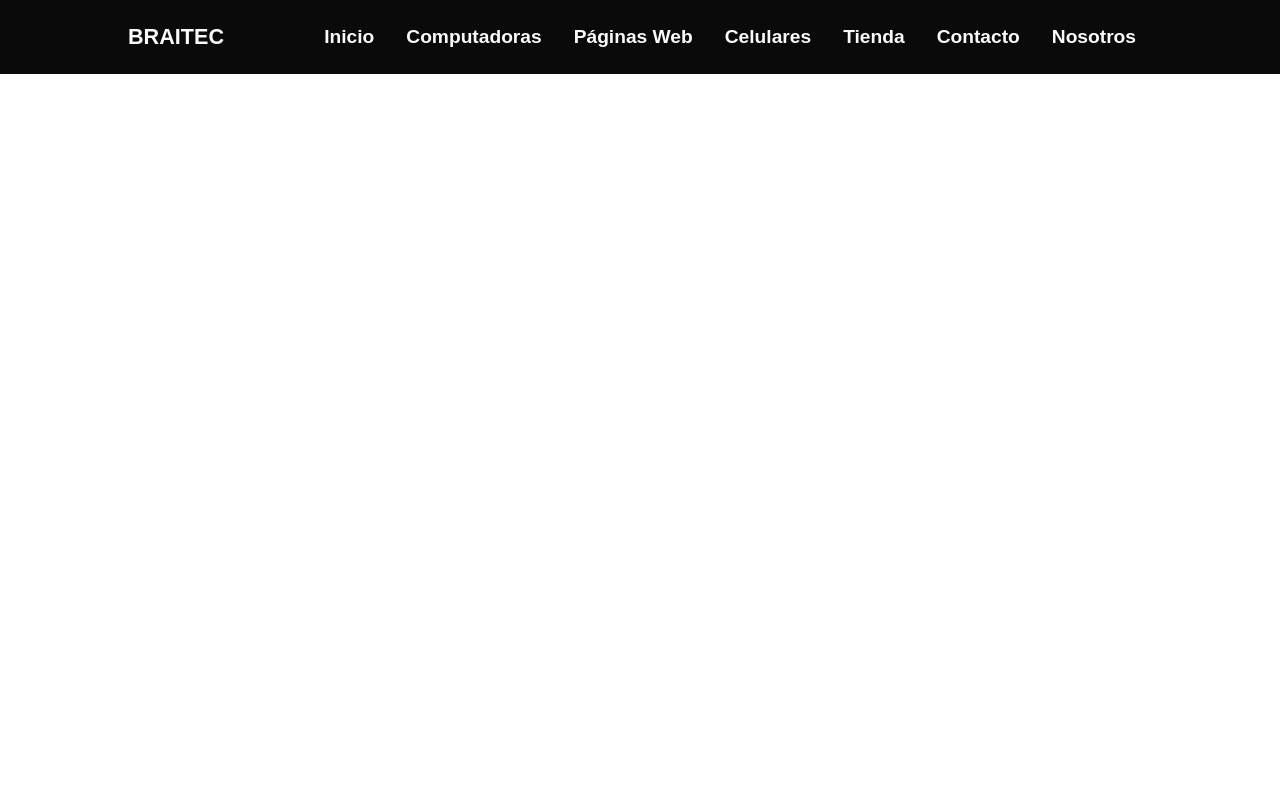
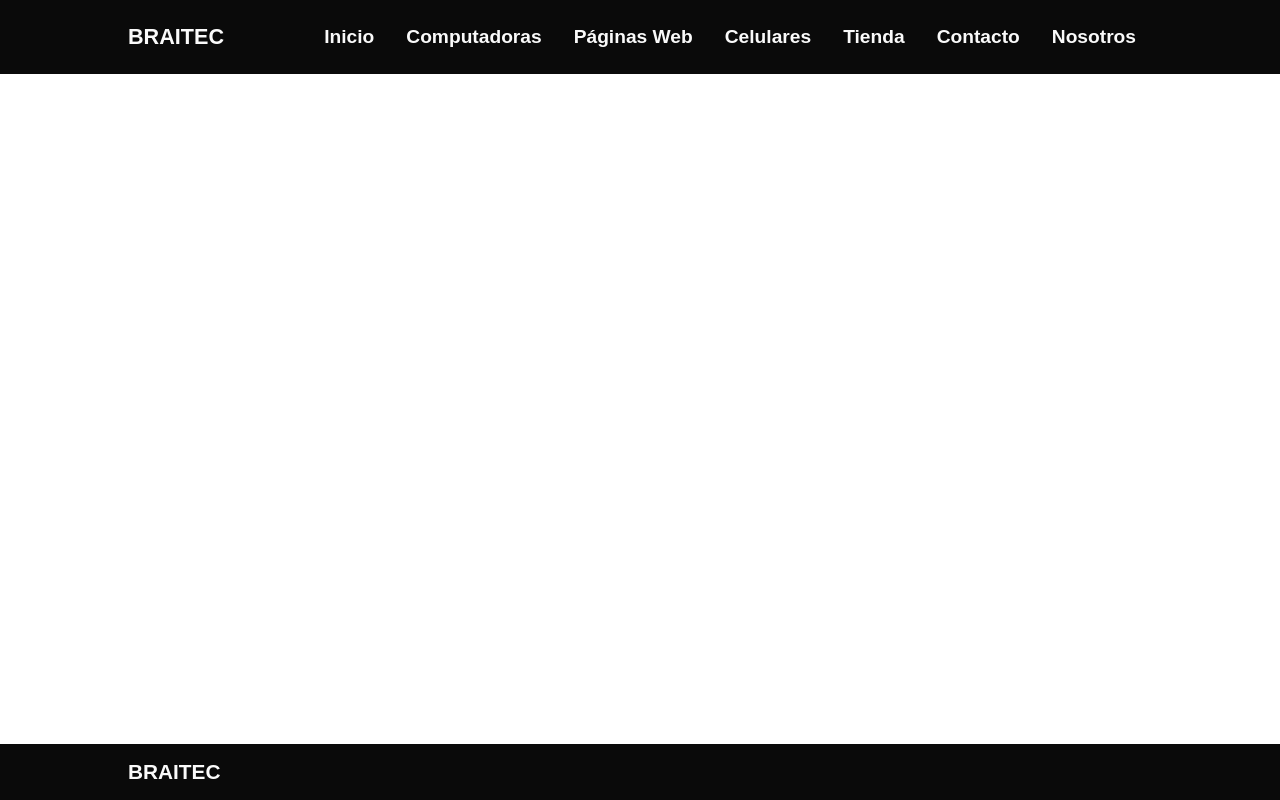
Before and after one commit to sh4dow18/braitec, a Next.js app: page / in a window 1280 px wide. Built offline with nearby package versions, Linux system fonts and the light colour scheme.

Commit message:
add: footer logo
Add Footer Logo as Paragraph and Styles

```diff
--- a/src/app/globals.css
+++ b/src/app/globals.css
@@ -5,11 +5,17 @@
   --text-color: #fafafa;
   --primary: #008ff5;
 }
-
+* {
+  margin: 0;
+  padding: 0;
+}
 /* Main Tag Styles */
 /* sorted Alphabetically */
 body {
-  margin: 0;
+  /* Display */
+  display: flex;
+  flex-direction: column;
+  height: 100dvh;
 }
 body > header {
   /* Display */
@@ -45,6 +51,27 @@ body > header p {
 .desktop-nav a:hover {
   color: var(--primary);
 }
+main {
+  /* Display */
+  flex: 1;
+}
+.main-footer-container-section {
+  /* Display */
+  display: flex;
+  flex-wrap: wrap;
+  /* Spacers */
+  padding: 1rem 10%;
+  /* Text */
+  font-family: Arial, Helvetica, sans-serif;
+  /* Colors */
+  background-color: var(--background-color);
+  color: var(--text-color);
+}
+.main-footer-container-section > p {
+  /* Texts */
+  font-size: 1.3rem;
+  font-weight: bold;
+}
 @media screen and (max-width: 1235px) {
   body > header {
     padding: 1rem;
--- a/src/app/layout.tsx
+++ b/src/app/layout.tsx
@@ -28,15 +28,21 @@ export default function RootLayout({
       <Link href="/about-us">Nosotros</Link>
     </>
   );
+  const LOGO = <p>BRAITEC</p>;
   return (
     <html lang="en">
       <body>
         <header>
           <BurgerMenu pages={PAGES} />
-          <p>BRAITEC</p>
+          {LOGO}
           <nav className="desktop-nav">{PAGES}</nav>
         </header>
         <main>{children}</main>
+        <footer>
+          <section className="main-footer-container-section">
+            {LOGO}
+          </section>
+        </footer>
       </body>
     </html>
   );
```
